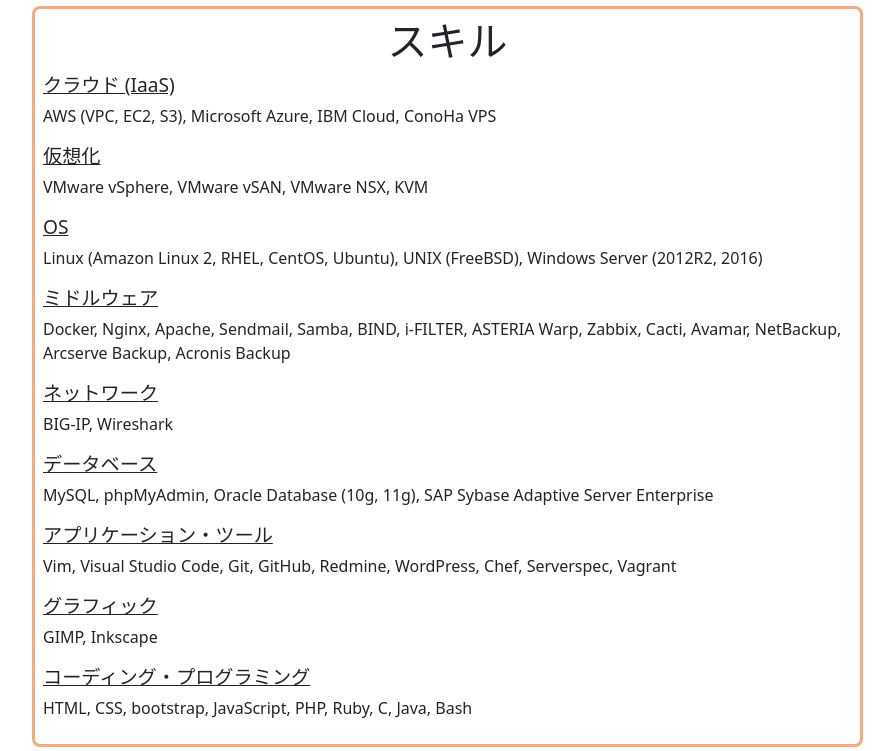
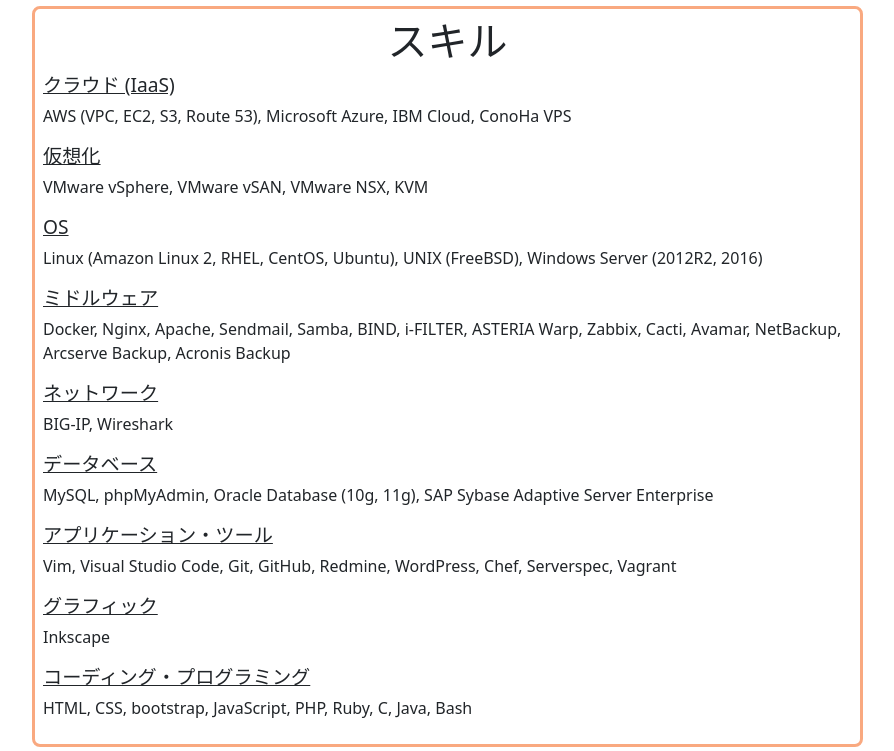
Before and after one commit to hironet/portfolio, a PHP site: page / in a window 1280 px wide. Shown: the part 2311-3062 px from the top of the page, without its empty margins (50-944 px from the left). Run offline with PHP 8.4, Linux system fonts and the light colour scheme.

Commit message:
スキルを修正。

```diff
--- a/main.php
+++ b/main.php
@@ -104,7 +104,7 @@
   <div class="box" style="border-color: #f9a980;">
     <h1 class="text-center">スキル</h1>
     <h2 class="skill-class">クラウド (IaaS)</h2>
-    <p>AWS (VPC, EC2, S3), Microsoft Azure, IBM Cloud, ConoHa VPS</p>
+    <p>AWS (VPC, EC2, S3, Route 53), Microsoft Azure, IBM Cloud, ConoHa VPS</p>
     <h2 class="skill-class">仮想化</h2>
     <p>VMware vSphere, VMware vSAN, VMware NSX, KVM</p>
     <h2 class="skill-class">OS</h2>
@@ -118,7 +118,7 @@
     <h2 class="skill-class">アプリケーション・ツール</h2>
     <p>Vim, Visual Studio Code, Git, GitHub, Redmine, WordPress, Chef, Serverspec, Vagrant</p>
     <h2 class="skill-class">グラフィック</h2>
-    <p>GIMP, Inkscape</p>
+    <p>Inkscape</p>
     <h2 class="skill-class">コーディング・プログラミング</h2>
     <p>HTML, CSS, bootstrap, JavaScript, PHP, Ruby, C, Java, Bash</p>
   </div>
```
